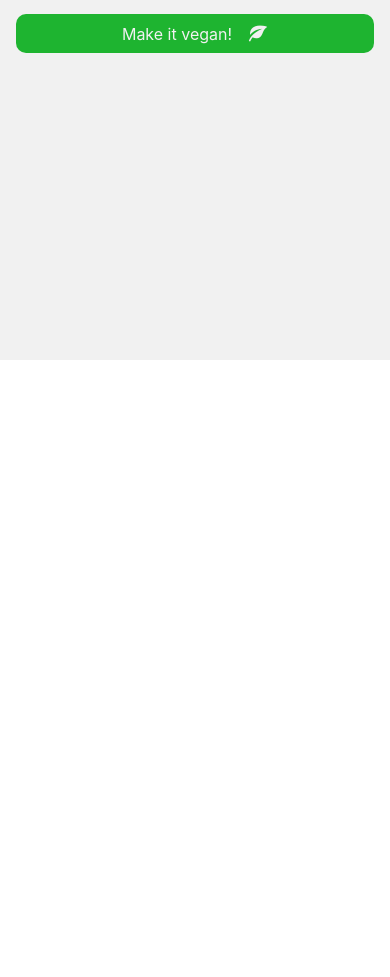
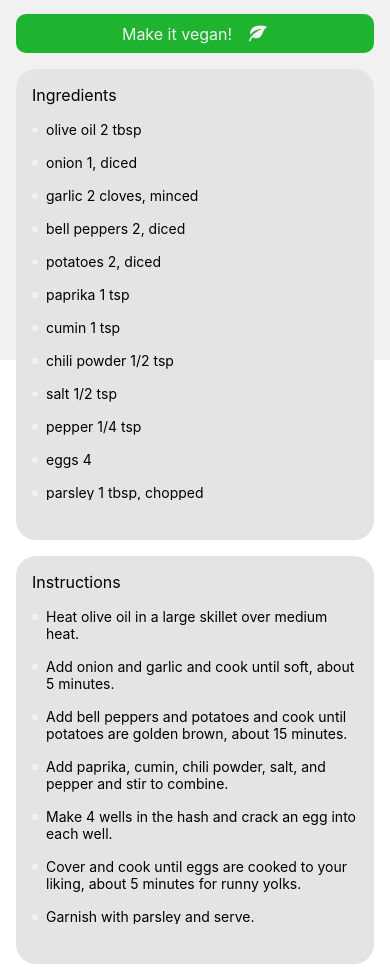
Before and after one commit to justinjya/AICE, a React Native app: screen / in a window 390 px wide. Shown: the part 484-1461 px from the top of the page. Before the commit the page ends 844 px from the top, so only its background shows below. Built offline with nearby package versions, Linux system fonts and the light colour scheme.

Commit message:
added ingredients and instructions, refactored code

```diff
--- a/RecipeDetailsScreen.tsx
+++ b/RecipeDetailsScreen.tsx
@@ -1,9 +1,9 @@
-import { StyleSheet, View, Text, Image, FlatList } from "react-native";
+import { StyleSheet, View, Text, Image, SectionList } from "react-native";
 import { SafeAreaView, useSafeAreaInsets } from "react-native-safe-area-context";
+import { SimpleLineIcons, Ionicons, Entypo } from '@expo/vector-icons';
+import { LinearGradient } from 'expo-linear-gradient';
 import { StatusBar } from 'expo-status-bar';
-import { LinearGradient } from 'expo-linear-gradient';
 import { Spacings, Sizes, Colors } from "@values";
-import { SimpleLineIcons, Ionicons, Entypo } from '@expo/vector-icons';
 import { Button } from "@components";
 
 const recipe = {
@@ -106,13 +106,47 @@ const recipe = {
   imageUrl: 'https://images.immediate.co.uk/production/volatile/sites/30/2020/08/chorizo-mozarella-gnocchi-bake-cropped-9ab73a3.jpg?quality=90&webp=true&resize=600,545',
 }
 
+interface Section {
+  title: string;
+  data: Array<any>;
+}
+
+const sections: Section[] = [
+  {title: 'Ingredients', data: recipe.ingredients},
+  {title: 'Instructions', data: recipe.instructions},
+];
+
 export default function RecipeDetailsScreen(){
+  return(
+    <SafeAreaView edges={['left', 'right']}>
+      <SectionList
+        ListHeaderComponent={
+          <HeaderComponent />
+        }
+        sections={sections}
+        stickySectionHeadersEnabled={false}
+        keyExtractor={item => item.id.toString()}
+        renderSectionHeader={({ section: { title } }) =>
+          <View style={styles.sectionTitleContainer}>
+            <Text style={{ fontSize: Sizes.h3 }}>{title}</Text>
+          </View>
+        }
+        renderItem={({ item, section }) =>
+          <RenderItem item={item} section={section} />
+        }
+        renderSectionFooter={() =>
+          <View style={styles.footer} />
+        }
+      />
+      <StatusBar style='auto' translucent />
+    </SafeAreaView>
+  );
+}
+
+function HeaderComponent() {
   const insets = useSafeAreaInsets();
 
-  return(
-    <SafeAreaView edges={['left', 'right']}>
-      <FlatList
-        ListHeaderComponent={
+  return (
     <>
       <Image source={{ uri: recipe.imageUrl }} style={{ height: 360 }} />
       <LinearGradient colors={['rgba(0,0,0,0.5)', 'rgba(0,0,0,0)', 'rgba(0,0,0,0.8)']} style={{ position: 'absolute', top: 0, left: 0, right: 0, height: 360 }} />
@@ -136,20 +170,25 @@ export default function RecipeDetailsScreen(){
           onPress={() => {}} />
       </View>
     </>
+  )
 }
-        data={recipe.ingredients}
-        keyExtractor={item => item.id.toString()}
-        renderItem={({ item }) =>
-          <>
-            {/* <View style={{ backgroundColor: Colors.gray_200, marginHorizontal: Spacings.m, paddingHorizontal: Spacings.l, paddingBottom: Spacings.m }}>
-              <Text>• {item.name} {item.measurement}</Text>
-            </View> */}
-          </>
+
+interface RenderItemProps {
+  item: any;
+  section: Section;
 }
-      />
-      <StatusBar style='auto' translucent={true} />
-    </SafeAreaView>
-  );
+
+function RenderItem({ item, section }: RenderItemProps) {
+  return (
+    <View style={styles.sectionItem}>
+      <View style={styles.dot} />
+      {section.title === 'Ingredients' && (
+        <Text>{item.name} {item.measurement}</Text>
+      ) || section.title === 'Instructions' && (
+        <Text>{item.step}</Text>
+      )}
+    </View>
+  )
 }
 
 const styles = StyleSheet.create({
@@ -187,5 +226,36 @@ const styles = StyleSheet.create({
     paddingVertical: Spacings.s,
     justifyContent: 'center',
     alignItems  : 'center',
+  },
+  sectionTitleContainer: {
+    backgroundColor: Colors.gray_100,
+    padding: Spacings.m,
+    marginHorizontal: Spacings.m,
+    borderStartStartRadius: 20,
+    borderStartEndRadius: 20
+  },
+  sectionItem: {
+    backgroundColor: Colors.gray_100,
+    flexDirection: 'row',
+    marginHorizontal: Spacings.m,
+    paddingHorizontal: Spacings.m,
+    paddingBottom: Spacings.m
+  },
+  dot: {
+    width: 6,
+    height: 6,
+    backgroundColor: Colors.white,
+    borderRadius: 50,
+    marginRight: Spacings.s,
+    marginTop: 6
+  },
+  footer: {
+    backgroundColor: Colors.gray_100,
+    height: 40,
+    marginHorizontal: Spacings.m,
+    marginTop: -17,
+    marginBottom: Spacings.m,
+    borderEndStartRadius: 20,
+    borderEndEndRadius: 20
   }
 });
```
Lines whose indentation alone changed are shown as unchanged.
